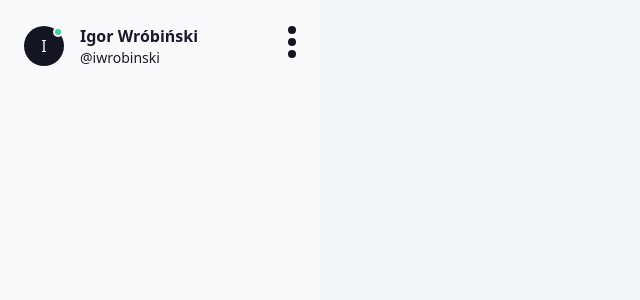
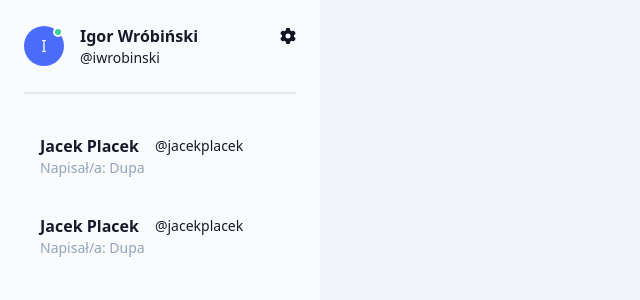
Before and after one commit to agor1/vue-chat-app, a Vue app: page / in a window 1280 px wide. Shown: the top 300 px of the page, without its empty margins (0-640 px from the left). Built offline with nearby package versions, Linux system fonts and the light colour scheme.

Commit message:
feat: Created friends chat list

```diff
--- a/package.json
+++ b/package.json
@@ -9,6 +9,11 @@
     "preview": "vite preview"
   },
   "dependencies": {
+    "@fortawesome/fontawesome-svg-core": "^6.3.0",
+    "@fortawesome/free-brands-svg-icons": "^6.3.0",
+    "@fortawesome/free-regular-svg-icons": "^6.3.0",
+    "@fortawesome/free-solid-svg-icons": "^6.3.0",
+    "@fortawesome/vue-fontawesome": "^3.0.3",
     "daisyui": "^2.51.3",
     "vue": "^3.2.45",
     "vuex": "^4.0.2"
--- a/src/App.vue
+++ b/src/App.vue
@@ -1,16 +1,21 @@
 <script>
 import Sidebar from "./components/Sidebar.vue";
+import FriendsList from "./components/FriendsList.vue";
 
 export default {
   name: "App",
   components: {
     Sidebar,
+    FriendsList,
   },
 };
 </script>
 
 <template>
-  <div class="container bg-slate-100">
+  <div class="bg-slate-100 w-screen h-screen overflow-hidden">
     <Sidebar />
+    <div class="box-border p-4 w-full lg:p-0" style="height: 92%">
+      <FriendsList class="flex lg:hidden" />
+    </div>
   </div>
 </template>
--- /dev/null
+++ b/src/components/FriendsList.vue
@@ -0,0 +1,51 @@
+<script>
+export default {
+  name: "FriendsList",
+  data() {
+    return {
+      friendsChats: [
+        {
+          firstName: "Jacek",
+          lastName: "Placek",
+          nickName: "@jacekplacek",
+          lastMessage: "Dupa",
+        },
+        {
+          firstName: "Jacek",
+          lastName: "Placek",
+          nickName: "@jacekplacek",
+          lastMessage: "Dupa",
+        },
+      ],
+    };
+  },
+};
+</script>
+
+<template>
+  <div
+    class="friendslist-container w-full h-full flex flex-col overflow-y-auto overflow-x-hidden"
+  >
+    <div
+      class="w-full h-20 max-h-18 select-none cursor-pointer box-border p-4 rounded-lg hover:text-slate-50 hover:bg-primary lg:hover:bg-slate-100 lg:hover:text-neutral"
+      v-for="(value, index) in friendsChats"
+      :key="index"
+    >
+      <div class="flex flex-row items-center">
+        <h1 class="text-base font-bold mr-4">
+          {{ `${value.firstName} ${value.lastName}` }}
+        </h1>
+        <h2 class="text-sm">{{ `${value.nickName}` }}</h2>
+      </div>
+      <p class="text-sm text-slate-400">
+        {{ `Napisał/a: ${value.lastMessage}` }}
+      </p>
+    </div>
+  </div>
+</template>
+
+<style>
+::-webkit-scrollbar {
+  display: none;
+}
+</style>
--- a/src/components/Sidebar.vue
+++ b/src/components/Sidebar.vue
@@ -1,8 +1,12 @@
 <script>
 import { mapGetters } from "vuex";
+import FriendsList from "./FriendsList.vue";
 
 export default {
   name: "Sidebar",
+  components: {
+    FriendsList,
+  },
   data() {
     return {
       user: {
@@ -24,15 +28,16 @@ export default {
     class="sidebar-container w-screen h-16 bg-slate-50 box-border px-6 lg:h-screen lg:w-80 lg:p-6"
   >
     <div
-      class="flex flex-row justify-between items-center h-full lg:items-start"
+      class="flex flex-col justify-center items-center h-full lg:items-start lg:justify-start"
     >
+      <div class="flex flex-row justify-between items-start w-full">
         <div class="flex flex-row justify-center items-center">
           <div
             class="avatar placeholder select-none cursor-pointer"
             :class="{ online: user.status, offline: !user.status }"
           >
             <div
-            class="bg-neutral-focus text-neutral-content rounded-full w-10 hover:bg-opacity-80 transition-all"
+              class="bg-primary text-neutral-content rounded-full w-10 hover:bg-opacity-80 transition-all"
               @click="user.status = !user.status"
             >
               <span>{{ user.firstName.charAt(0) }}</span>
@@ -47,12 +52,26 @@ export default {
             </h2>
           </div>
         </div>
+        <div class="dropdown dropdown-bottom dropdown-end lg:dropdown-right">
+          <font-awesome-icon
+            icon="fa-solid fa-gear"
+            tabindex="0"
+            class="text-neutral-focus hover:text-primary hover:rotate-90 cursor-pointer ease-in-out duration-200 focus:rotate-90 focus:text-primary"
+          />
+          <ul
+            tabindex="0"
+            class="dropdown-content menu p-2 bg-slate-50 rounded-box w-32 mt-12 lg:ml-12"
+          >
+            <li><a>Profil</a></li>
+            <li><a>Ustawienia</a></li>
+          </ul>
+        </div>
+      </div>
 
-      <div class="options flex flex-col">
-        <span class="w-2 h-2 bg-neutral-focus rounded-full my-0.5"></span>
-        <span class="w-2 h-2 bg-neutral-focus rounded-full my-0.5"></span>
-        <span class="w-2 h-2 bg-neutral-focus rounded-full my-0.5"></span>
-      </div>
+      <div
+        class="w-full h-0.5 bg-slate-200 rounded-full my-6 hidden lg:block"
+      ></div>
+      <FriendsList class="hidden lg:flex" />
     </div>
   </div>
 </template>
--- a/src/main.js
+++ b/src/main.js
@@ -1,9 +1,17 @@
 import { createApp } from 'vue'
 import App from './App.vue'
+
 import store from './store/store'
+import { library } from '@fortawesome/fontawesome-svg-core'
+import { FontAwesomeIcon } from '@fortawesome/vue-fontawesome'
 
 import './style/index.css'
 
+import { faGear } from '@fortawesome/free-solid-svg-icons'
+
+library.add(faGear)
+
 createApp(App)
+  .component('font-awesome-icon', FontAwesomeIcon)
   .use(store)
   .mount('#app')
```
Also changed, not shown: 1 other file (tests, documents, lock files or other folders). Lines whose indentation alone changed are shown as unchanged.
